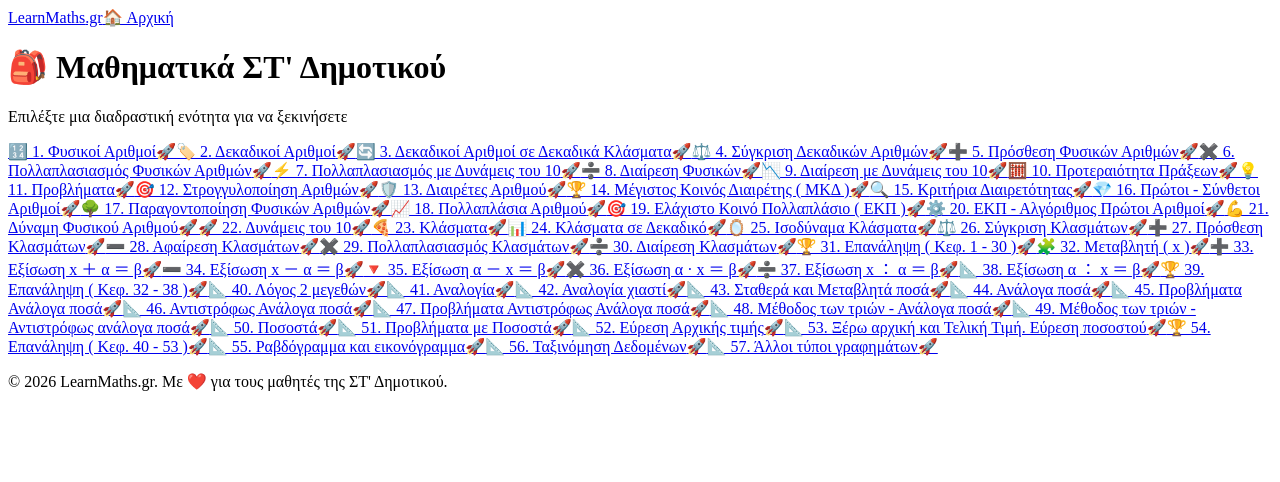
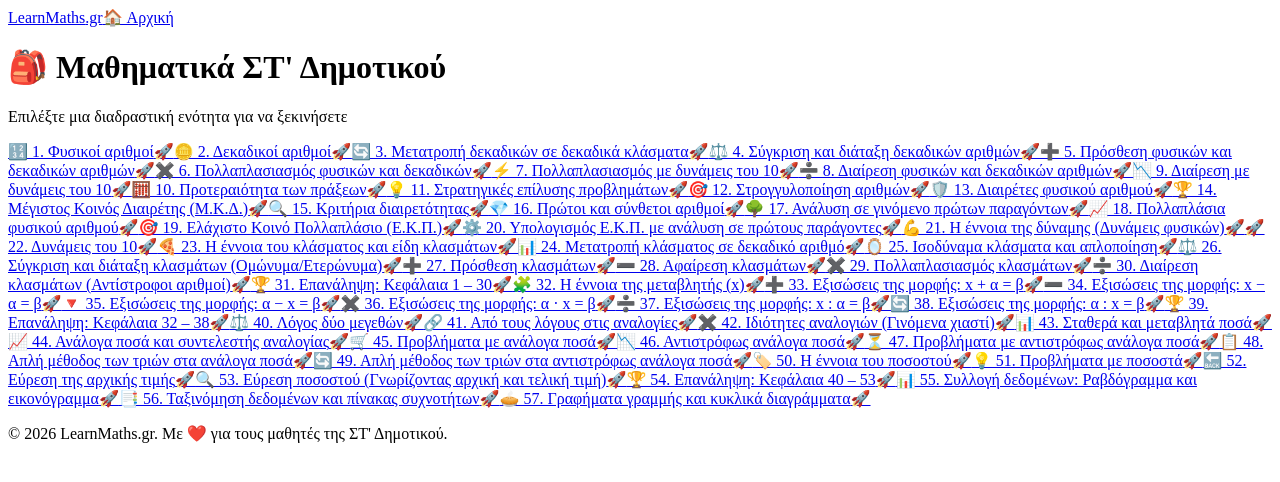
Before and after one commit to gkrimpas-lab/learn-maths-2026, a Next.js app: page /st-dimotikou in a window 1280 px wide. Shown: the top 482 px of the page. Built offline with nearby package versions, Linux system fonts and the light colour scheme.

Commit message:
Update index.js

```diff
--- a/pages/st-dimotikou/index.js
+++ b/pages/st-dimotikou/index.js
@@ -5,65 +5,64 @@ import { LAYOUT } from '../../shared/layout-config';
 
 export default function STDimotikouMenu() {
   const modules = [
-    { id: '01-fysikoi', label: '🔢 1. Φυσικοί Αριθμοί', href: '/st-dimotikou/01-fysikoi' },
-    { id: '02-dekadikoi', label: '🏷️ 2. Δεκαδικοί Αριθμοί', href: '/st-dimotikou/02-dekadikoi' },
-    { id: '03-arithmoi-dekadika-klasmata', label: '🔄 3. Δεκαδικοί Αριθμοί σε Δεκαδικά Κλάσματα', href: '/st-dimotikou/03-arithmoi-dekadika-klasmata' },
-    { id: '04-sigkrisi-arithmon', label: '⚖️ 4. Σύγκριση Δεκαδικών Αριθμών', href: '/st-dimotikou/04-sigkrisi-arithmon' },
-    { id: '05-prosthesi', label: '➕ 5. Πρόσθεση Φυσικών Αριθμών', href: '/st-dimotikou/05-prosthesi' },
-    { id: '06-pollaplasiasmos', label: '✖️ 6. Πολλαπλασιασμός Φυσικών Αριθμών', href: '/st-dimotikou/06-pollaplasiasmos' },
-    { id: '07-pollaplasiasmos-dinameis-deka', label: '⚡ 7. Πολλαπλασιασμός με Δυνάμεις του 10', href: '/st-dimotikou/07-pollaplasiasmos-dinameis-deka' },
-    { id: '08-diairesi', label: '➗ 8. Διαίρεση Φυσικών', href: '/st-dimotikou/08-diairesi' },
-    { id: '09-diairesi-dinameis-deka', label: '📉 9. Διαίρεση με Δυνάμεις του 10', href: '/st-dimotikou/09-diairesi-dinameis-deka' },
-    { id: '10-proteraiotita-prakseon', label: '🧮 10. Προτεραιότητα Πράξεων', href: '/st-dimotikou/10-proteraiotita-prakseon' },
-    { id: '11-problimata', label: '💡 11. Προβλήματα', href: '/st-dimotikou/11-problimata' },
-    { id: '12-stroggilopoiisi', label: '🎯 12. Στρογγυλοποίηση Αριθμών', href: '/st-dimotikou/12-stroggilopoiisi' },
-    { id: '13-diairetes', label: '🛡️ 13. Διαιρέτες Αριθμού', href: '/st-dimotikou/13-diairetes' },
-    { id: '14-mkd', label: '🏆 14. Μέγιστος Κοινός Διαιρέτης ( ΜΚΔ )', href: '/st-dimotikou/14-mkd' },
-    { id: '15-kritiria-diairetotitas', label: '🔍 15. Κριτήρια Διαιρετότητας', href: '/st-dimotikou/15-kritiria-diairetotitas' },
-    { id: '16-protoi', label: '💎 16. Πρώτοι - Σύνθετοι Αριθμοί', href: '/st-dimotikou/16-protoi' },
-    { id: '17-paragontopoiisi', label: '🌳 17. Παραγοντοποίηση Φυσικών Αριθμών', href: '/st-dimotikou/17-paragontopoiisi' },
-    { id: '18-pollaplasia', label: '📈 18. Πολλαπλάσια Αριθμού', href: '/st-dimotikou/18-pollaplasia' },
-    { id: '19-ekp', label: '🎯 19. Ελάχιστο Κοινό Πολλαπλάσιο ( ΕΚΠ )', href: '/st-dimotikou/19-ekp' },
-    { id: '20-ekp-protoi', label: '⚙️ 20. ΕΚΠ - Αλγόριθμος Πρώτοι Αριθμοί', href: '/st-dimotikou/20-ekp-protoi' },
-    { id: '21-dinameis', label: '💪 21. Δύναμη Φυσικού Αριθμού', href: '/st-dimotikou/21-dinameis' },
-    { id: '22-dinameis-deka', label: '🚀 22. Δυνάμεις του 10', href: '/st-dimotikou/22-dinameis-deka' },
-    { id: '23-klasma', label: '🍕 23. Κλάσματα', href: '/st-dimotikou/23-klasma' },
-    { id: '24-klasma-se-dekadiko', label: '📊 24. Κλάσματα σε Δεκαδικό', href: '/st-dimotikou/24-klasma-se-dekadiko' },
-    { id: '25-isodinama-klasmata', label: '🪞 25. Ισοδύναμα Κλάσματα', href: '/st-dimotikou/25-isodinama-klasmata' },
-    { id: '26-sigkrisi-klasmaton', label: '⚖️ 26. Σύγκριση Κλασμάτων', href: '/st-dimotikou/26-sigkrisi-klasmaton' },
-    { id: '27-prosthesi-klasmaton', label: '➕ 27. Πρόσθεση Κλασμάτων', href: '/st-dimotikou/27-prosthesi-klasmaton' },
-    { id: '28-afairesi-klasmaton', label: '➖ 28. Αφαίρεση Κλασμάτων', href: '/st-dimotikou/28-afairesi-klasmaton' },
-    { id: '29-pollaplasiasmos-klasmaton', label: '✖️ 29. Πολλαπλασιασμός Κλασμάτων', href: '/st-dimotikou/29-pollaplasiasmos-klasmaton' },
-    { id: '30-diairesi-klasmaton', label: '➗ 30. Διαίρεση Κλασμάτων', href: '/st-dimotikou/30-diairesi-klasmaton' },
-    { id: '31-epanalipsi-1', label: '🏆 31. Επανάληψη ( Κεφ. 1 - 30 )', href: '/st-dimotikou/31-epanalipsi-1' },
-    { id: '32-metabliti', label: '🧩 32. Μεταβλητή ( x )', href: '/st-dimotikou/32-metabliti' },
-    { id: '33-agnostos-kai-prosthesi', label: '➕ 33. Εξίσωση x ＋ α ＝ β', href: '/st-dimotikou/33-agnostos-kai-prosthesi' },
-    { id: '34-agnostos-kai-afairesi', label: '➖ 34. Εξίσωση x － α ＝ β', href: '/st-dimotikou/34-agnostos-kai-afairesi' },
-    { id: '35-gnostos-meion-agnostos', label: '🔻 35. Εξίσωση α － x ＝ β', href: '/st-dimotikou/35-gnostos-meion-agnostos' },
-    { id: '36-gnostos-epi-agnostos', label: '✖️ 36. Εξίσωση α · x ＝ β', href: '/st-dimotikou/36-gnostos-epi-agnostos' },
-    { id: '37-agnostos-dia-gnostos', label: '➗ 37. Εξίσωση x ： α ＝ β', href: '/st-dimotikou/37-agnostos-dia-gnostos' },
-    { id: '38-gnostos-dia-agnostos', label: '📐 38. Εξίσωση α ： x ＝ β', href: '/st-dimotikou/38-gnostos-dia-agnostos' },
-    { id: '39-epanalipsi-2', label: '🏆 39. Επανάληψη ( Κεφ. 32 - 38 )', href: '/st-dimotikou/39-epanalipsi-2' },
-    { id: '40-logos', label: '📐 40. Λόγος 2 μεγεθών', href: '/st-dimotikou/40-logos' },
-    { id: '41-analogia', label: '📐 41. Αναλογία', href: '/st-dimotikou/41-analogia' },
-    { id: '42-analogia-xiasti', label: '📐 42. Αναλογία χιαστί', href: '/st-dimotikou/42-analogia-xiasti' },
-    { id: '43-posa', label: '📐 43. Σταθερά και Μεταβλητά ποσά', href: '/st-dimotikou/43-posa' },
-    { id: '44-analoga-posa', label: '📐 44. Ανάλογα ποσά', href: '/st-dimotikou/44-analoga-posa' },
-    { id: '45-problem-analoga-posa', label: '📐 45. Προβλήματα Ανάλογα ποσά', href: '/st-dimotikou/45-problem-analoga-posa' },
-    { id: '46-antistrofos-analoga-posa', label: '📐 46. Αντιστρόφως Ανάλογα ποσά', href: '/st-dimotikou/46-antistrofos-analoga-posa' },
-    { id: '47-problem-antistrofos-analoga-posa', label: '📐 47. Προβλήματα Αντιστρόφως Ανάλογα ποσά', href: '/st-dimotikou/47-problem-antistrofos-analoga-posa' },
-    { id: '48-methodos-trion', label: '📐 48. Μέθοδος των τριών - Ανάλογα ποσά', href: '/st-dimotikou/48-methodos-trion' },
-    { id: '49-antistrofos-analoga-posa', label: '📐 49. Μέθοδος των τριών - Αντιστρόφως ανάλογα ποσά', href: '/st-dimotikou/49-antistrofos-analoga-posa' },
-    { id: '50-pososta', label: '📐 50. Ποσοστά', href: '/st-dimotikou/50-pososta' },
-    { id: '51-problimata-me-pososta', label: '📐 51. Προβλήματα με Ποσοστά', href: '/st-dimotikou/51-problimata-me-pososta' },
-    { id: '52-brisko-arxiki-timi', label: '📐 52. Εύρεση Αρχικής τιμής', href: '/st-dimotikou/52-brisko-arxiki-timi' },
-    { id: '53-ksero-arxiki-teliki-timi', label: '📐 53. Ξέρω αρχική και Τελική Τιμή. Εύρεση ποσοστού', href: '/st-dimotikou/53-ksero-arxiki-teliki-timi' },
-    { id: '54-epanalipsi-3', label: '🏆 54. Επανάληψη ( Κεφ. 40 - 53 )', href: '/st-dimotikou/54-epanalipsi-3' },
-    { id: '55-apeikonisi-data', label: '📐 55. Ραβδόγραμμα και εικονόγραμμα', href: '/st-dimotikou/55-apeikonisi-data' },
-    { id: '56-pinakas-sixnotiton', label: '📐 56. Ταξινόμηση Δεδομένων', href: '/st-dimotikou/56-pinakas-sixnotiton' },
-    { id: '57-alla-grafimata', label: '📐 57. Άλλοι τύποι γραφημάτων', href: '/st-dimotikou/57-alla-grafimata' },
-  ];
-
+  { id: '01-fysikoi', label: '🔢 1. Φυσικοί αριθμοί', href: '/st-dimotikou/01-fysikoi' },
+  { id: '02-dekadikoi', label: '🪙 2. Δεκαδικοί αριθμοί', href: '/st-dimotikou/02-dekadikoi' },
+  { id: '03-arithmoi-dekadika-klasmata', label: '🔄 3. Μετατροπή δεκαδικών σε δεκαδικά κλάσματα', href: '/st-dimotikou/03-arithmoi-dekadika-klasmata' },
+  { id: '04-sigkrisi-arithmon', label: '⚖️ 4. Σύγκριση και διάταξη δεκαδικών αριθμών', href: '/st-dimotikou/04-sigkrisi-arithmon' },
+  { id: '05-prosthesi', label: '➕ 5. Πρόσθεση φυσικών και δεκαδικών αριθμών', href: '/st-dimotikou/05-prosthesi' },
+  { id: '06-pollaplasiasmos', label: '✖️ 6. Πολλαπλασιασμός φυσικών και δεκαδικών', href: '/st-dimotikou/06-pollaplasiasmos' },
+  { id: '07-pollaplasiasmos-dinameis-deka', label: '⚡ 7. Πολλαπλασιασμός με δυνάμεις του 10', href: '/st-dimotikou/07-pollaplasiasmos-dinameis-deka' },
+  { id: '08-diairesi', label: '➗ 8. Διαίρεση φυσικών και δεκαδικών αριθμών', href: '/st-dimotikou/08-diairesi' },
+  { id: '09-diairesi-dinameis-deka', label: '📉 9. Διαίρεση με δυνάμεις του 10', href: '/st-dimotikou/09-diairesi-dinameis-deka' },
+  { id: '10-proteraiotita-prakseon', label: '🧮 10. Προτεραιότητα των πράξεων', href: '/st-dimotikou/10-proteraiotita-prakseon' },
+  { id: '11-problimata', label: '💡 11. Στρατηγικές επίλυσης προβλημάτων', href: '/st-dimotikou/11-problimata' },
+  { id: '12-stroggilopoiisi', label: '🎯 12. Στρογγυλοποίηση αριθμών', href: '/st-dimotikou/12-stroggilopoiisi' },
+  { id: '13-diairetes', label: '🛡️ 13. Διαιρέτες φυσικού αριθμού', href: '/st-dimotikou/13-diairetes' },
+  { id: '14-mkd', label: '🏆 14. Μέγιστος Κοινός Διαιρέτης (Μ.Κ.Δ.)', href: '/st-dimotikou/14-mkd' },
+  { id: '15-kritiria-diairetotitas', label: '🔍 15. Κριτήρια διαιρετότητας', href: '/st-dimotikou/15-kritiria-diairetotitas' },
+  { id: '16-protoi', label: '💎 16. Πρώτοι και σύνθετοι αριθμοί', href: '/st-dimotikou/16-protoi' },
+  { id: '17-paragontopoiisi', label: '🌳 17. Ανάλυση σε γινόμενο πρώτων παραγόντων', href: '/st-dimotikou/17-paragontopoiisi' },
+  { id: '18-pollaplasia', label: '📈 18. Πολλαπλάσια φυσικού αριθμού', href: '/st-dimotikou/18-pollaplasia' },
+  { id: '19-ekp', label: '🎯 19. Ελάχιστο Κοινό Πολλαπλάσιο (Ε.Κ.Π.)', href: '/st-dimotikou/19-ekp' },
+  { id: '20-ekp-protoi', label: '⚙️ 20. Υπολογισμός Ε.Κ.Π. με ανάλυση σε πρώτους παράγοντες', href: '/st-dimotikou/20-ekp-protoi' },
+  { id: '21-dinameis', label: '💪 21. Η έννοια της δύναμης (Δυνάμεις φυσικών)', href: '/st-dimotikou/21-dinameis' },
+  { id: '22-dinameis-deka', label: '🚀 22. Δυνάμεις του 10', href: '/st-dimotikou/22-dinameis-deka' },
+  { id: '23-klasma', label: '🍕 23. Η έννοια του κλάσματος και είδη κλασμάτων', href: '/st-dimotikou/23-klasma' },
+  { id: '24-klasma-se-dekadiko', label: '📊 24. Μετατροπή κλάσματος σε δεκαδικό αριθμό', href: '/st-dimotikou/24-klasma-se-dekadiko' },
+  { id: '25-isodinama-klasmata', label: '🪞 25. Ισοδύναμα κλάσματα και απλοποίηση', href: '/st-dimotikou/25-isodinama-klasmata' },
+  { id: '26-sigkrisi-klasmaton', label: '⚖️ 26. Σύγκριση και διάταξη κλασμάτων (Ομώνυμα/Ετερώνυμα)', href: '/st-dimotikou/26-sigkrisi-klasmaton' },
+  { id: '27-prosthesi-klasmaton', label: '➕ 27. Πρόσθεση κλασμάτων', href: '/st-dimotikou/27-prosthesi-klasmaton' },
+  { id: '28-afairesi-klasmaton', label: '➖ 28. Αφαίρεση κλασμάτων', href: '/st-dimotikou/28-afairesi-klasmaton' },
+  { id: '29-pollaplasiasmos-klasmaton', label: '✖️ 29. Πολλαπλασιασμός κλασμάτων', href: '/st-dimotikou/29-pollaplasiasmos-klasmaton' },
+  { id: '30-diairesi-klasmaton', label: '➗ 30. Διαίρεση κλασμάτων (Αντίστροφοι αριθμοί)', href: '/st-dimotikou/30-diairesi-klasmaton' },
+  { id: '31-epanalipsi-1', label: '🏆 31. Επανάληψη: Κεφάλαια 1 – 30', href: '/st-dimotikou/31-epanalipsi-1' },
+  { id: '32-metabliti', label: '🧩 32. Η έννοια της μεταβλητής (x)', href: '/st-dimotikou/32-metabliti' },
+  { id: '33-agnostos-kai-prosthesi', label: '➕ 33. Εξισώσεις της μορφής: x + α = β', href: '/st-dimotikou/33-agnostos-kai-prosthesi' },
+  { id: '34-agnostos-kai-afairesi', label: '➖ 34. Εξισώσεις της μορφής: x − α = β', href: '/st-dimotikou/34-agnostos-kai-afairesi' },
+  { id: '35-gnostos-meion-agnostos', label: '🔻 35. Εξισώσεις της μορφής: α − x = β', href: '/st-dimotikou/35-gnostos-meion-agnostos' },
+  { id: '36-gnostos-epi-agnostos', label: '✖️ 36. Εξισώσεις της μορφής: α · x = β', href: '/st-dimotikou/36-gnostos-epi-agnostos' },
+  { id: '37-agnostos-dia-gnostos', label: '➗ 37. Εξισώσεις της μορφής: x : α = β', href: '/st-dimotikou/37-agnostos-dia-gnostos' },
+  { id: '38-gnostos-dia-agnostos', label: '🔄 38. Εξισώσεις της μορφής: α : x = β', href: '/st-dimotikou/38-gnostos-dia-agnostos' },
+  { id: '39-epanalipsi-2', label: '🏆 39. Επανάληψη: Κεφάλαια 32 – 38', href: '/st-dimotikou/39-epanalipsi-2' },
+  { id: '40-logos', label: '⚖️ 40. Λόγος δύο μεγεθών', href: '/st-dimotikou/40-logos' },
+  { id: '41-analogia', label: '🔗 41. Από τους λόγους στις αναλογίες', href: '/st-dimotikou/41-analogia' },
+  { id: '42-analogia-xiasti', label: '✖️ 42. Ιδιότητες αναλογιών (Γινόμενα χιαστί)', href: '/st-dimotikou/42-analogia-xiasti' },
+  { id: '43-posa', label: '📊 43. Σταθερά και μεταβλητά ποσά', href: '/st-dimotikou/43-posa' },
+  { id: '44-analoga-posa', label: '📈 44. Ανάλογα ποσά και συντελεστής αναλογίας', href: '/st-dimotikou/44-analoga-posa' },
+  { id: '45-problem-analoga-posa', label: '🛒 45. Προβλήματα με ανάλογα ποσά', href: '/st-dimotikou/45-problem-analoga-posa' },
+  { id: '46-antistrofos-analoga-posa', label: '📉 46. Αντιστρόφως ανάλογα ποσά', href: '/st-dimotikou/46-antistrofos-analoga-posa' },
+  { id: '47-problem-antistrofos-analoga-posa', label: '⏳ 47. Προβλήματα με αντιστρόφως ανάλογα ποσά', href: '/st-dimotikou/47-problem-antistrofos-analoga-posa' },
+  { id: '48-methodos-trion', label: '📋 48. Απλή μέθοδος των τριών στα ανάλογα ποσά', href: '/st-dimotikou/48-methodos-trion' },
+  { id: '49-antistrofos-analoga-posa', label: '🔄 49. Απλή μέθοδος των τριών στα αντιστρόφως ανάλογα ποσά', href: '/st-dimotikou/49-antistrofos-analoga-posa' },
+  { id: '50-pososta', label: '🏷️ 50. Η έννοια του ποσοστού', href: '/st-dimotikou/50-pososta' },
+  { id: '51-problimata-me-pososta', label: '💡 51. Προβλήματα με ποσοστά', href: '/st-dimotikou/51-problimata-me-pososta' },
+  { id: '52-brisko-arxiki-timi', label: '🔙 52. Εύρεση της αρχικής τιμής', href: '/st-dimotikou/52-brisko-arxiki-timi' },
+  { id: '53-ksero-arxiki-teliki-timi', label: '🔍 53. Εύρεση ποσοστού (Γνωρίζοντας αρχική και τελική τιμή)', href: '/st-dimotikou/53-ksero-arxiki-teliki-timi' },
+  { id: '54-epanalipsi-3', label: '🏆 54. Επανάληψη: Κεφάλαια 40 – 53', href: '/st-dimotikou/54-epanalipsi-3' },
+  { id: '55-apeikonisi-data', label: '📊 55. Συλλογή δεδομένων: Ραβδόγραμμα και εικονόγραμμα', href: '/st-dimotikou/55-apeikonisi-data' },
+  { id: '56-pinakas-sixnotiton', label: '📑 56. Ταξινόμηση δεδομένων και πίνακας συχνοτήτων', href: '/st-dimotikou/56-pinakas-sixnotiton' },
+  { id: '57-alla-grafimata', label: '🥧 57. Γραφήματα γραμμής και κυκλικά διαγράμματα', href: '/st-dimotikou/57-alla-grafimata' }
+];
   return (
     <div className="min-h-screen bg-gray-50 text-gray-800 font-sans flex flex-col justify-between">
       <Head>
```
